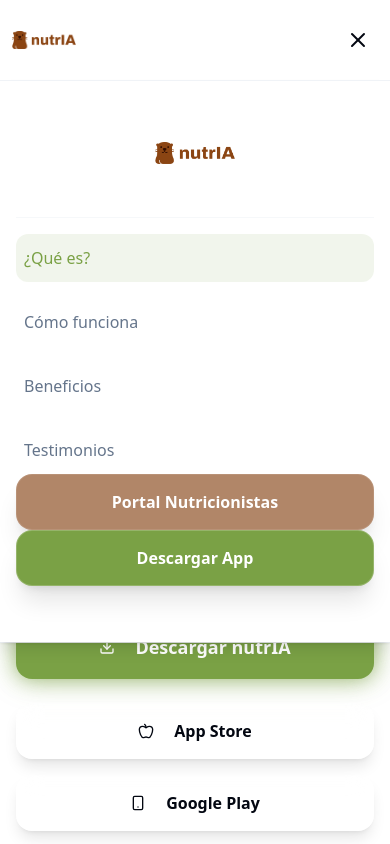
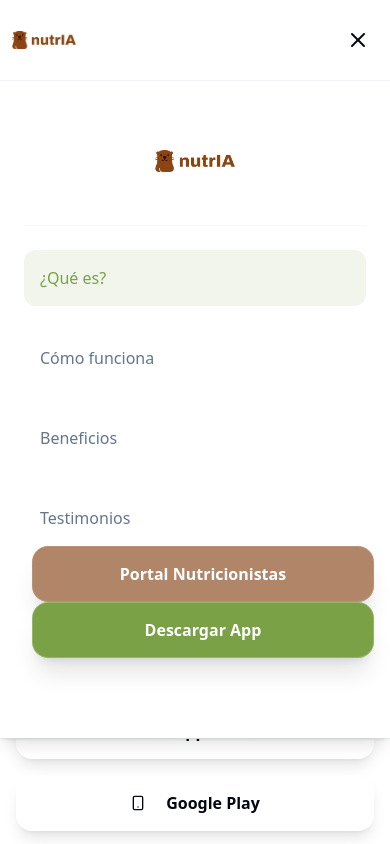
Before and after one commit to Totobal125/nutria-food-snap, a React (Vite) app: page / in a window 390 px wide. Both pictures are taken after a click on the button 358 px from the left and 40 px from the top of the page. Shown: the top 844 px of the page. Built offline with nearby package versions, Linux system fonts and the light colour scheme.

Commit message:
📱 Mejorada responsividad completa del menú móvil - Mayor separación y mejor UX

```diff
--- a/src/components/Header.tsx
+++ b/src/components/Header.tsx
@@ -126,7 +126,7 @@ const Header = () => {
       {/* Mobile Navigation */}
       {isMenuOpen && (
         <div className="md:hidden bg-background/95 backdrop-blur-md border-t border-border/50 shadow-lg">
-          <nav className="container mx-auto px-4 py-6 space-y-4">
+          <nav className="container mx-auto px-6 py-8 space-y-6">
             {/* Mobile Logo */}
             <div className="flex justify-center pb-4 border-b border-border/30">
                                     <img
@@ -137,7 +137,7 @@ const Header = () => {
             </div>
             <button
               onClick={() => handleNavClick('que-es')}
-              className={`w-full text-left block transition-all duration-300 py-3 px-2 rounded-lg hover:bg-accent/50 font-medium ${
+              className={`w-full text-left block transition-all duration-300 py-4 px-4 rounded-xl hover:bg-accent/50 font-medium ${
                 activeSection === 'que-es'
                   ? 'text-nutria-green bg-nutria-green/10'
                   : 'text-muted-foreground hover:text-foreground'
@@ -147,7 +147,7 @@ const Header = () => {
             </button>
             <button
               onClick={() => handleNavClick('como-funciona')}
-              className={`w-full text-left block transition-all duration-300 py-3 px-2 rounded-lg hover:bg-accent/50 font-medium ${
+              className={`w-full text-left block transition-all duration-300 py-4 px-4 rounded-xl hover:bg-accent/50 font-medium ${
                 activeSection === 'como-funciona'
                   ? 'text-nutria-green bg-nutria-green/10'
                   : 'text-muted-foreground hover:text-foreground'
@@ -157,7 +157,7 @@ const Header = () => {
             </button>
             <button
               onClick={() => handleNavClick('beneficios')}
-              className={`w-full text-left block transition-all duration-300 py-3 px-2 rounded-lg hover:bg-accent/50 font-medium ${
+              className={`w-full text-left block transition-all duration-300 py-4 px-4 rounded-xl hover:bg-accent/50 font-medium ${
                 activeSection === 'beneficios'
                   ? 'text-nutria-green bg-nutria-green/10'
                   : 'text-muted-foreground hover:text-foreground'
@@ -167,7 +167,7 @@ const Header = () => {
             </button>
             <button
               onClick={() => handleNavClick('testimonios')}
-              className={`w-full text-left block transition-all duration-300 py-3 px-2 rounded-lg hover:bg-accent/50 font-medium ${
+              className={`w-full text-left block transition-all duration-300 py-4 px-4 rounded-xl hover:bg-accent/50 font-medium ${
                 activeSection === 'testimonios'
                   ? 'text-nutria-green bg-nutria-green/10'
                   : 'text-muted-foreground hover:text-foreground'
@@ -179,7 +179,7 @@ const Header = () => {
               href="/portal-nutricionistas"
               target="_blank"
               rel="noopener noreferrer"
-              className="w-full"
+              className="w-full px-2"
             >
               <Button variant="warm" size="lg" className="w-full shadow-xl hover:shadow-nutria-brown/30">
                 Portal Nutricionistas
@@ -189,14 +189,14 @@ const Header = () => {
               href="https://apps.apple.com/cl/app/nutria/id6744851977"
               target="_blank"
               rel="noopener noreferrer"
-              className="w-full mt-8"
+              className="w-full mt-10 px-2"
             >
               <Button variant="cta" size="lg" className="w-full shadow-xl hover:shadow-nutria-green/30">
                 Descargar App
               </Button>
             </a>
             {/* Espaciado adicional al final del menú */}
-            <div className="pt-4"></div>
+            <div className="pt-6"></div>
           </nav>
         </div>
       )}
```
